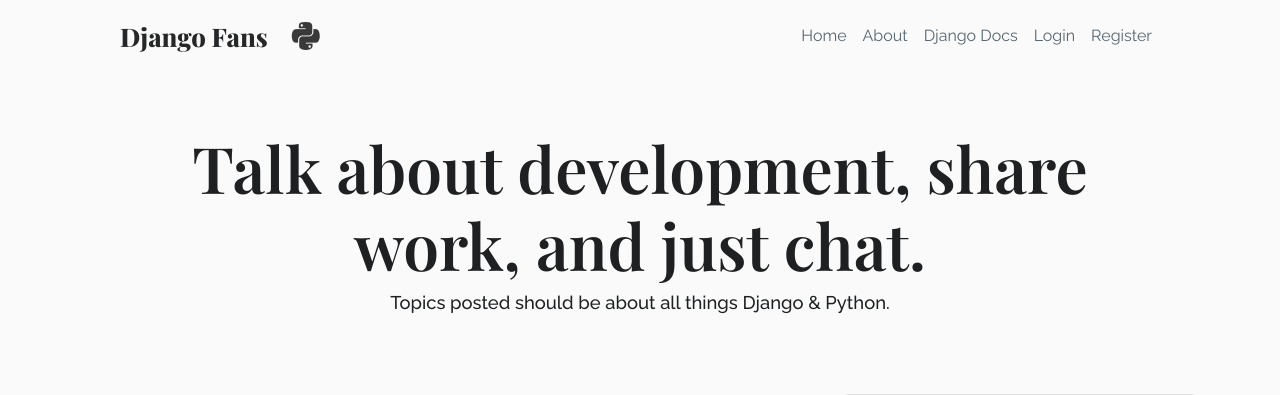
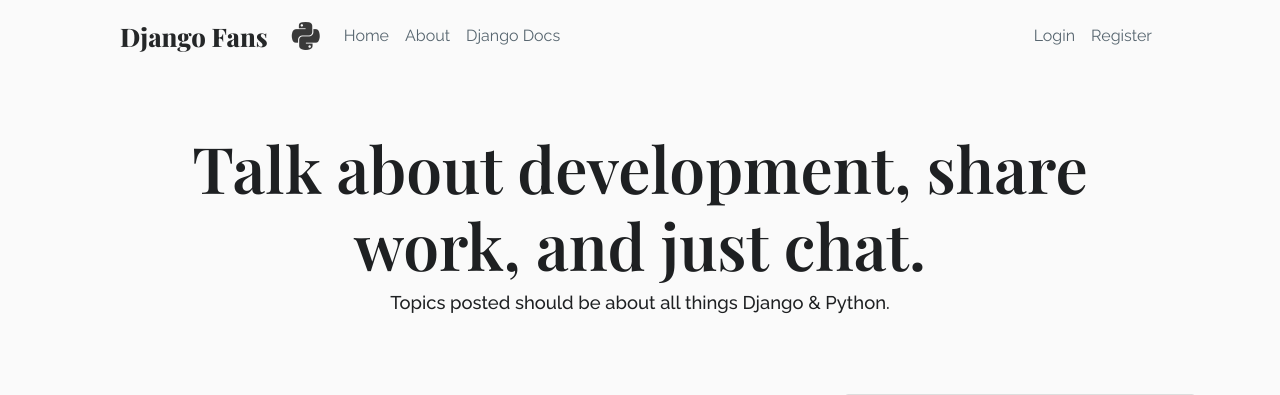
Before and after one commit to NHopewell/Django_Fans, a Django app: template django_project/blog/templates/blog/home.html in a window 1280 px wide. Shown: the top 395 px of the page. Run offline with Django 3.2, Linux system fonts and the light colour scheme; the template is opened without the code that fills it, so the values that code supplies are empty; some libraries are stand-ins or nearby versions.

Commit message:
fixes navbar and logout

```diff
--- a/django_project/blog/templates/blog/base.html
+++ b/django_project/blog/templates/blog/base.html
@@ -37,16 +37,18 @@
                 <nav class="navbar navbar-expand-md navbar-dark bg-steel fixed-top">
                     <div class="container head-container">
                         <a class="navbar-brand mr-4" href="{% url 'blog-home'%}">Django Fans</a>
-                        <i class="fab fa-python fa-2x"></i>
+                        <i class="fab fa-python fa-2x mr-3"></i>
                         <button class="navbar-toggler" type="button" data-toggle="collapse" data-target="#navbarToggle"
                             aria-controls="navbarToggle" aria-expanded="false" aria-label="Toggle navigation">
                             <span class="navbar-toggler-icon"></span>
                         </button>
                         <div class="collapse navbar-collapse justify-content-end" id="navbarToggle">
-                            <div class="navbar-nav">
+                            <div class="navbar-nav mr-auto">
                                 <a class="nav-item nav-link" href="{% url 'blog-home'%}">Home</a>
                                 <a class="nav-item nav-link" href="{% url 'blog-about'%}">About</a>
                                 <a class="nav-item nav-link" href="https://docs.djangoproject.com/en/3.1/" target="blank">Django Docs</a>
+                            </div>
+                            <div class="navbar-nav"> <!-- right side navbar-->
                                 <a class="nav-item nav-link" href="#">Login</a>
                                 <a class="nav-item nav-link register" href="#">Register</a>
                             </div>
--- a/django_project/users/templates/users/logout.html
+++ b/django_project/users/templates/users/logout.html
@@ -1,5 +1,3 @@
-{% extends "blog/base.html" %}
-
 {% block content %}
     <h2>You have been logged out</h2>
     <div class="border-top pt-3">
```
Also changed, not shown: django_project/db.sqlite3.
